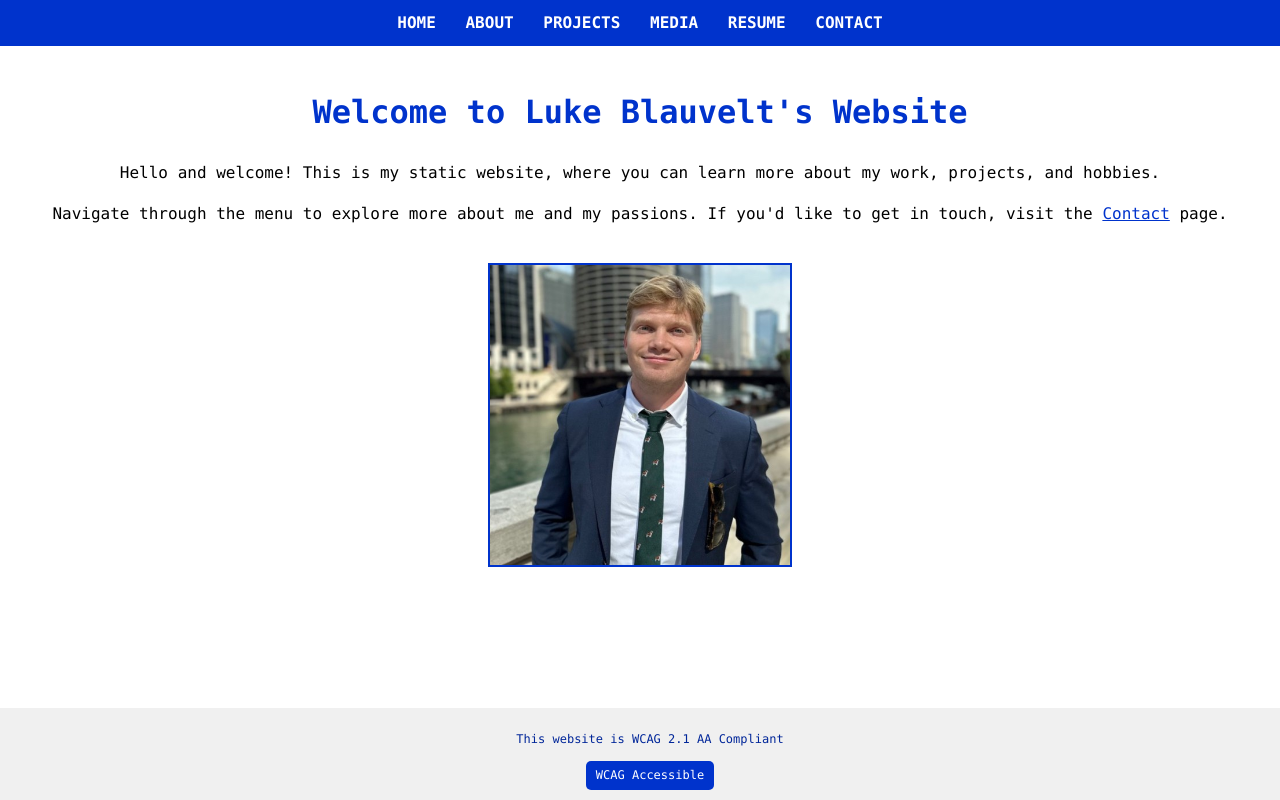
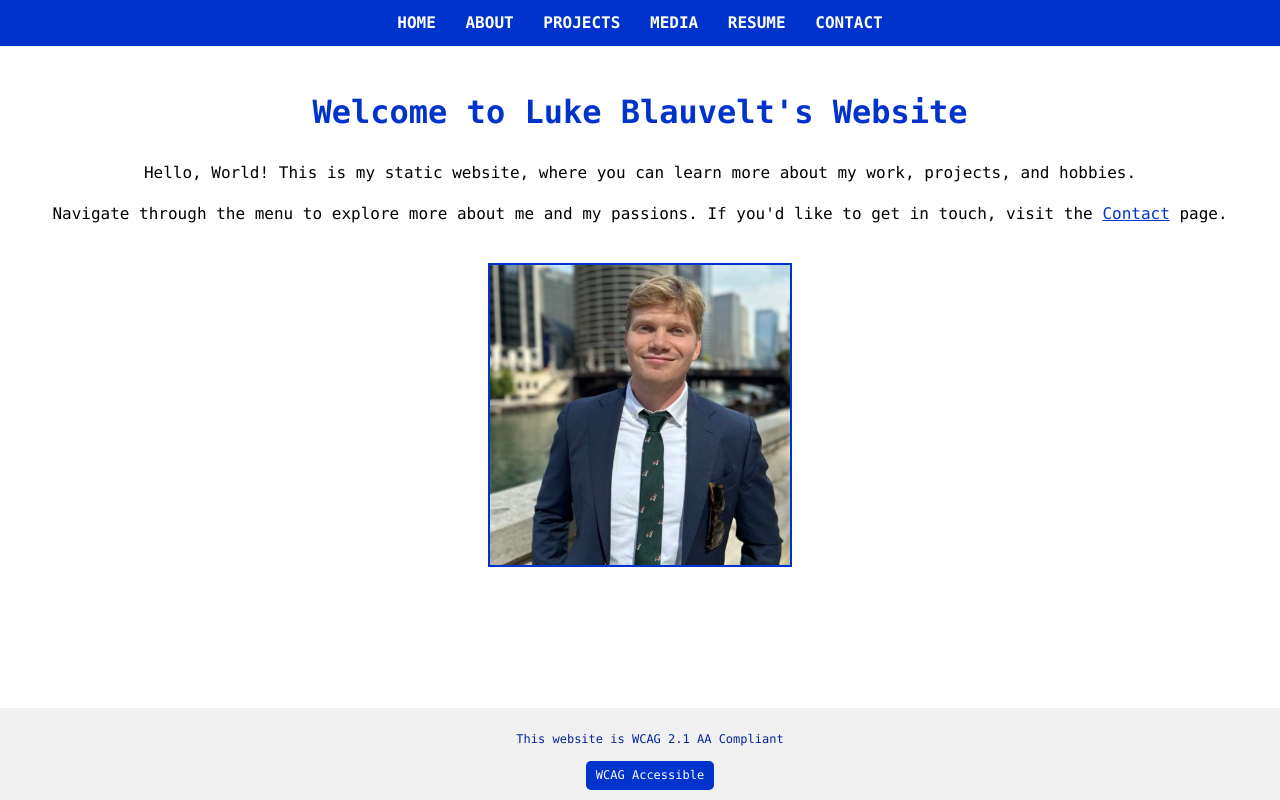
Before and after one commit to lblauv/lblauv.github.io, a plain HTML site: page index.html in a window 1280 px wide. Drawn offline with Linux system fonts and the light colour scheme.

Commit message:
elo world

```diff
--- a/index.html
+++ b/index.html
@@ -111,7 +111,7 @@
     <!-- Main Content -->
     <main class="main-content">
         <h1>Welcome to Luke Blauvelt's Website</h1>
-        <p>Hello and welcome! This is my static website, where you can learn more about my work, projects, and hobbies.</p>
+        <p>Hello, World! This is my static website, where you can learn more about my work, projects, and hobbies.</p>
         <p>Navigate through the menu to explore more about me and my passions. If you'd like to get in touch, visit the <a href="contact.html">Contact</a> page.</p>
 
         <!-- Image below welcome message with alt text -->
```
